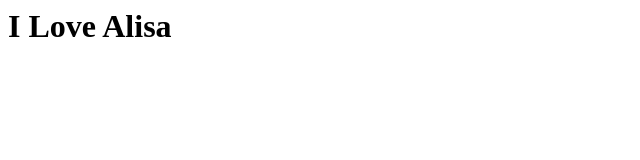
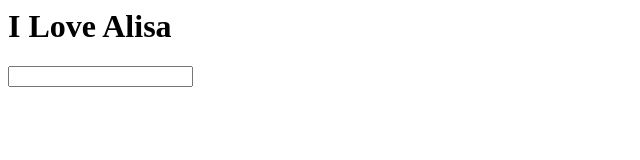
Before and after one commit to att-dot/vanila, a plain HTML site: page index.html in a window 1280 px wide. Shown: the whole page, without its empty margins (0-640 px from the left). Drawn offline with Linux system fonts and the light colour scheme.

Commit message:
Update index.html

```diff
--- a/index.html
+++ b/index.html
@@ -1 +1,2 @@
 <h1>I Love Alisa</h1>
+<input type='bar'/>
```
